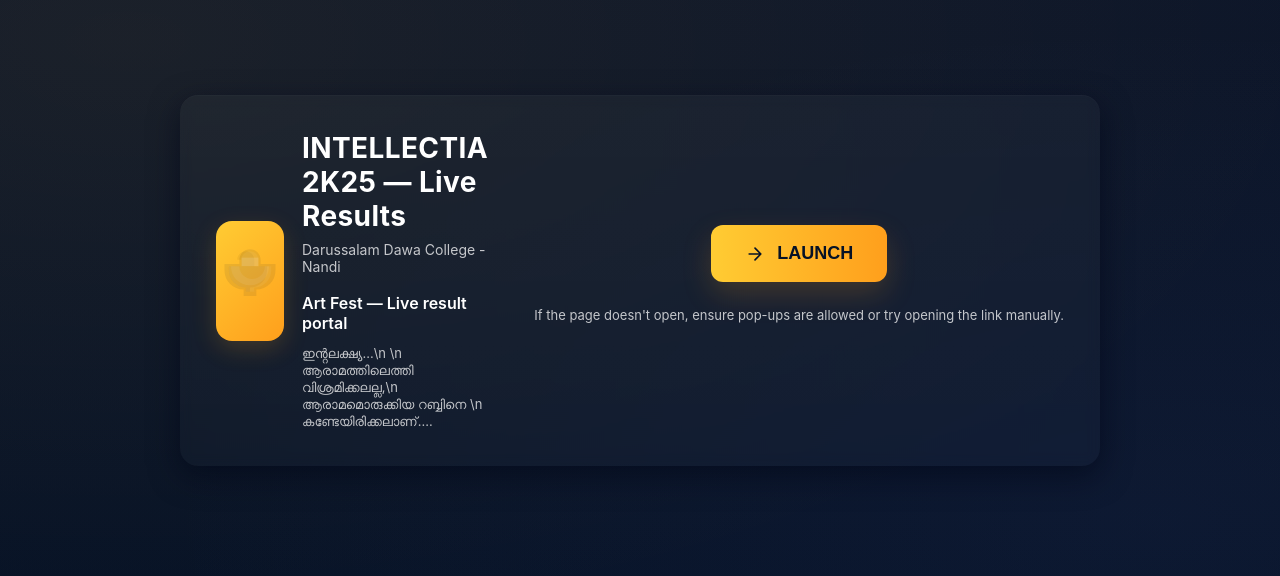
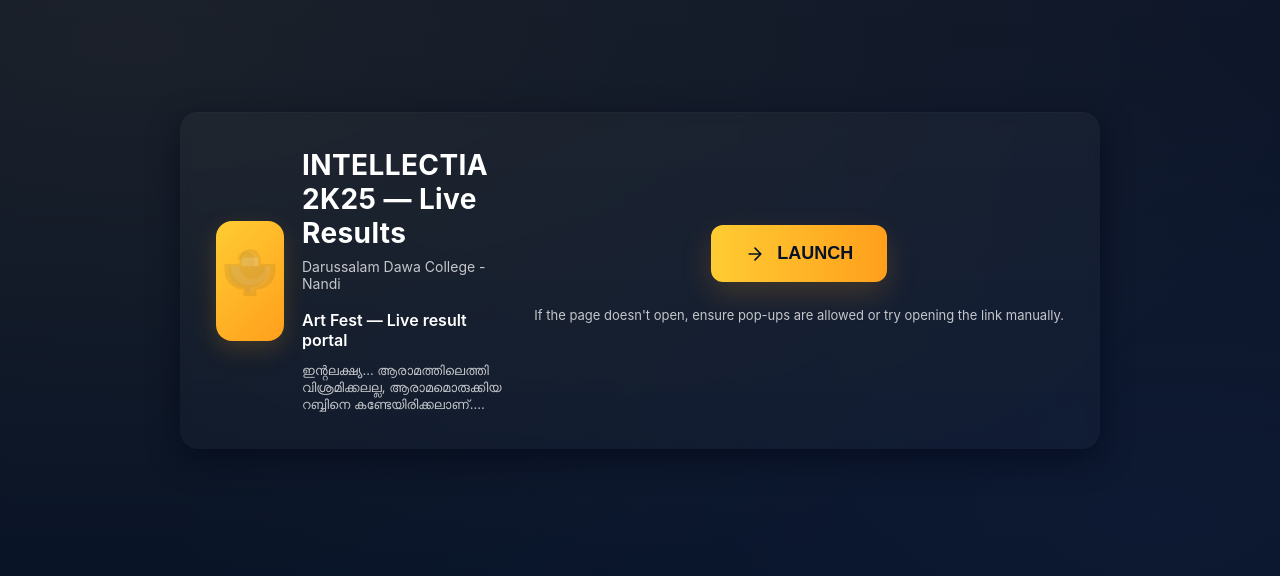
Before and after one commit to fathu054/INTELLECTIA_2K25, a plain HTML site: page index.html in a window 1280 px wide. Shown: the part 120-696 px from the top of the page. Drawn offline with Linux system fonts and the light colour scheme.

Commit message:
Update index.html

```diff
--- a/index.html
+++ b/index.html
@@ -88,10 +88,11 @@
         <h1 id="title">INTELLECTIA 2K25 — Live Results</h1>
         <p class="subtitle">Darussalam Dawa College - Nandi</p>
         <div class="college">Art Fest — Live result portal</div>
-        <p style="margin:0;color:var(--muted);font-size:13px;max-width:44ch;">ഇൻ്റലക്ഷ്യ...\n \n
+        <p style="margin:0;color:var(--muted);font-size:13px;max-width:44ch;">
+          ഇൻ്റലക്ഷ്യ...
 
-ആരാമത്തിലെത്തി വിശ്രമിക്കലല്ല,\n
-ആരാമമൊരുക്കിയ റബ്ബിനെ \n
+ആരാമത്തിലെത്തി വിശ്രമിക്കലല്ല,
+ആരാമമൊരുക്കിയ റബ്ബിനെ
 കണ്ടേയിരിക്കലാണ്....</p>
       </div>
     </div>
```
